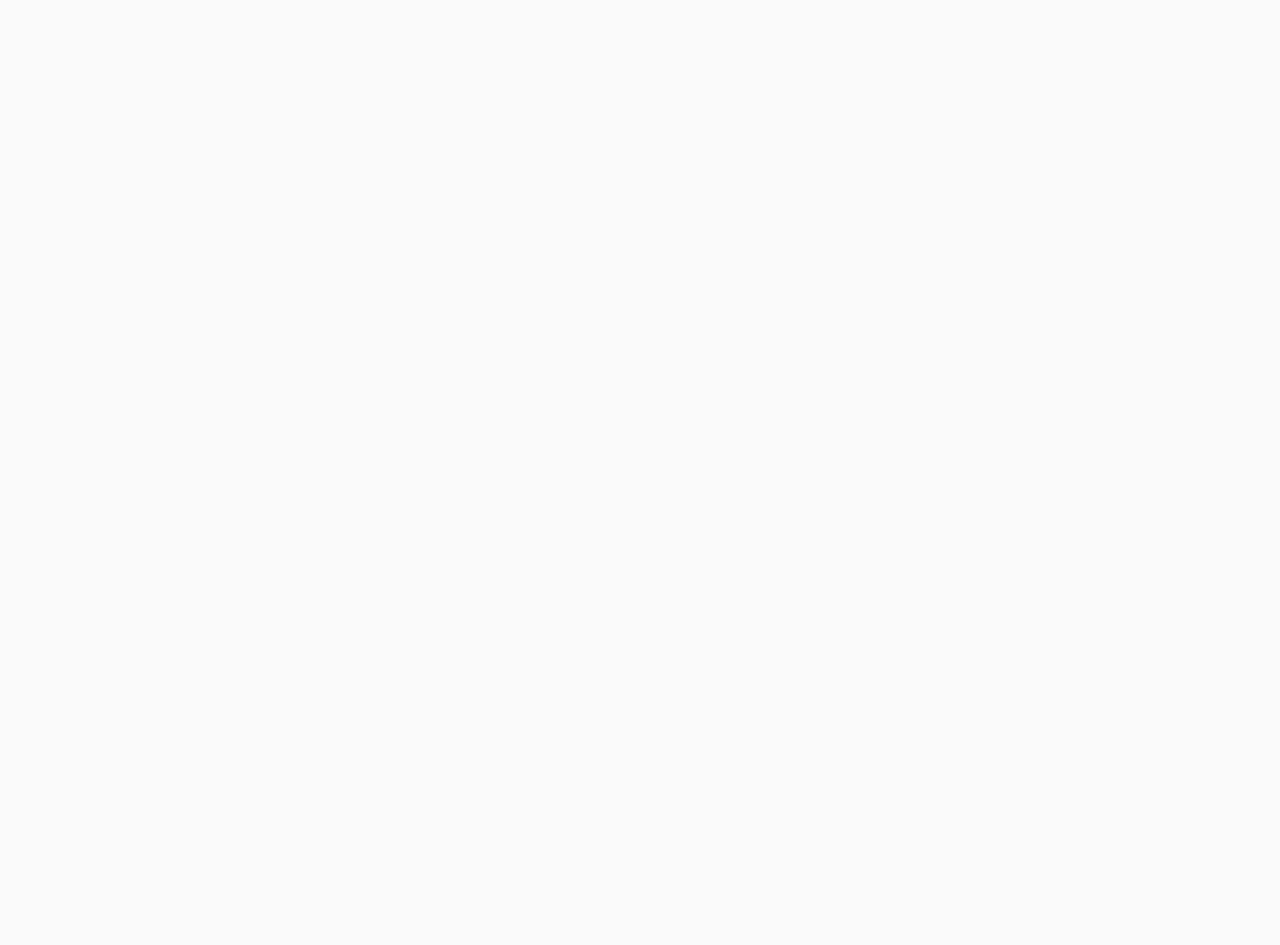
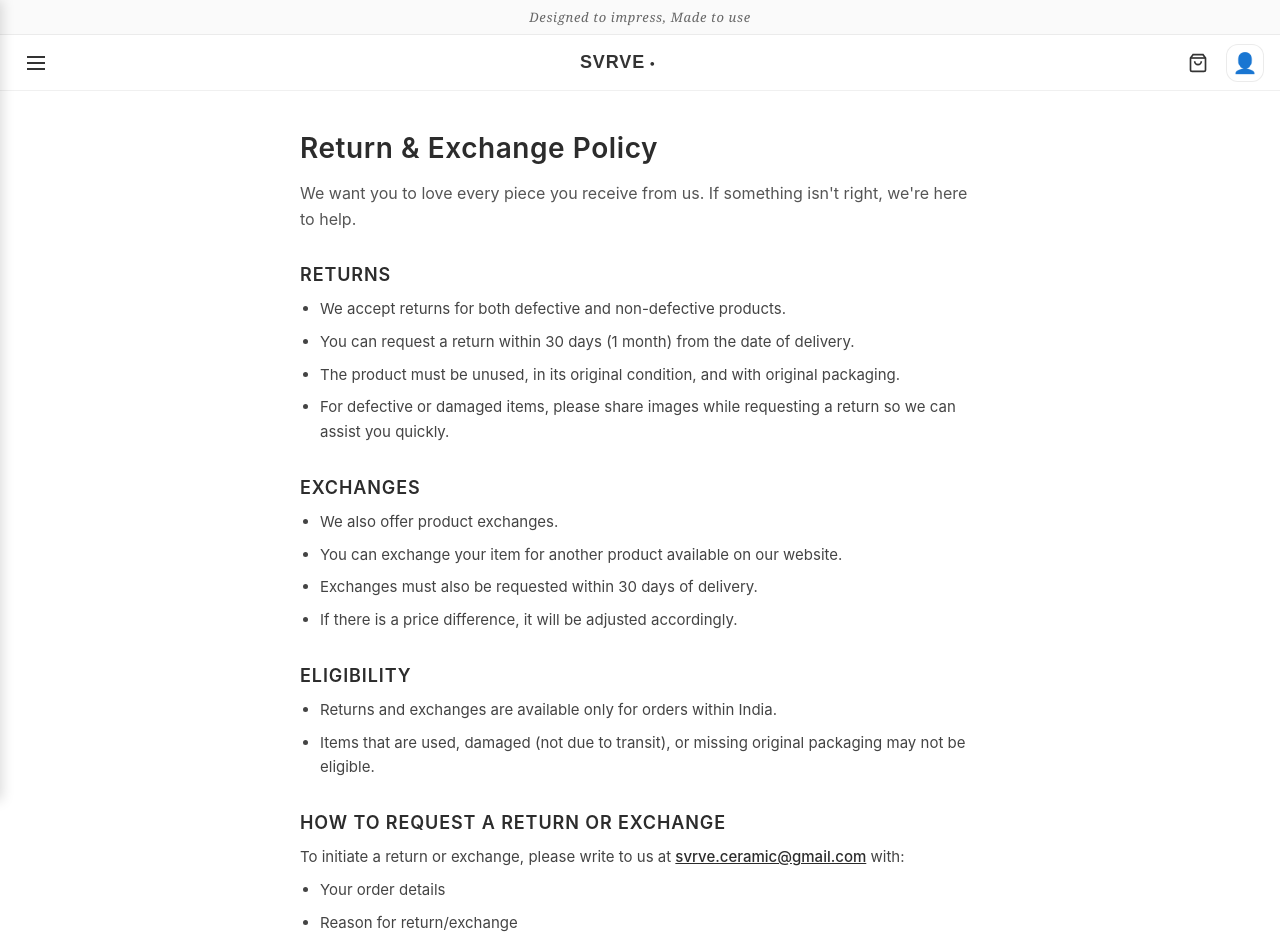
Before and after one commit to aryeahtyagi/Ceramic-web, a Nuxt app: page /return-policy in a window 1280 px wide. Before the commit this address had no page. Shown: the top 945 px of the page. Before the commit the page ends 800 px from the top, so only its background shows below. Built offline with nearby package versions, Linux system fonts and the light colour scheme.

Commit message:
dev: return policy page added

```diff
--- a/components/HamburgerMenu.vue
+++ b/components/HamburgerMenu.vue
@@ -59,6 +59,11 @@
         <NuxtLink to="/cart" class="menu-item" @click="closeMenu">
           <span class="menu-icon">🛒</span>
           <span class="menu-label">Cart</span>
+        </NuxtLink>
+
+        <NuxtLink to="/return-policy" class="menu-item" @click="closeMenu">
+          <span class="menu-icon">↩️</span>
+          <span class="menu-label">Return Policy</span>
         </NuxtLink>
 
         <NuxtLink v-if="auth.isAuthenticated.value" to="/orders" class="menu-item" @click="closeMenu">
--- /dev/null
+++ b/pages/return-policy.vue
@@ -0,0 +1,334 @@
+<template>
+  <div class="policy-page">
+    <!-- Top Banner -->
+    <div class="top-banner">
+      <p class="banner-text">Designed to impress, Made to use</p>
+    </div>
+
+    <!-- Header -->
+    <header class="topbar">
+      <button class="menu-btn" type="button" aria-label="Menu" @click="menuOpen = true">
+        <svg viewBox="0 0 24 24" fill="none" stroke="currentColor" stroke-width="2">
+          <path d="M3 12h18M3 6h18M3 18h18"/>
+        </svg>
+      </button>
+      <NuxtLink to="/" class="brand-logo">
+        <span class="logo-text">SVRVE</span>
+        <span class="logo-dot">•</span>
+      </NuxtLink>
+      <div class="topbar-actions">
+        <button class="cart-btn" type="button" @click="router.push('/cart')" aria-label="Cart">
+          <svg viewBox="0 0 24 24" fill="none" stroke="currentColor" stroke-width="2">
+            <path d="M6 2L3 6v14a2 2 0 0 0 2 2h14a2 2 0 0 0 2-2V6l-3-4z"/>
+            <line x1="3" y1="6" x2="21" y2="6"/>
+            <path d="M16 10a4 4 0 0 1-8 0"/>
+          </svg>
+          <span v-if="cart.totalQty.value" class="cart-badge" aria-label="Cart items">{{ cart.totalQty.value }}</span>
+        </button>
+        <AccountDropdown />
+      </div>
+    </header>
+
+    <!-- Hamburger Menu -->
+    <HamburgerMenu :is-open="menuOpen" @close="menuOpen = false" />
+
+    <div class="content">
+      <article class="policy-content">
+        <h1 class="policy-title">Return & Exchange Policy</h1>
+        <p class="policy-intro">We want you to love every piece you receive from us. If something isn't right, we're here to help.</p>
+
+        <section class="policy-section">
+          <h2 class="section-heading">Returns</h2>
+          <ul class="policy-list">
+            <li>We accept returns for both defective and non-defective products.</li>
+            <li>You can request a return within 30 days (1 month) from the date of delivery.</li>
+            <li>The product must be unused, in its original condition, and with original packaging.</li>
+            <li>For defective or damaged items, please share images while requesting a return so we can assist you quickly.</li>
+          </ul>
+        </section>
+
+        <section class="policy-section">
+          <h2 class="section-heading">Exchanges</h2>
+          <ul class="policy-list">
+            <li>We also offer product exchanges.</li>
+            <li>You can exchange your item for another product available on our website.</li>
+            <li>Exchanges must also be requested within 30 days of delivery.</li>
+            <li>If there is a price difference, it will be adjusted accordingly.</li>
+          </ul>
+        </section>
+
+        <section class="policy-section">
+          <h2 class="section-heading">Eligibility</h2>
+          <ul class="policy-list">
+            <li>Returns and exchanges are available only for orders within India.</li>
+            <li>Items that are used, damaged (not due to transit), or missing original packaging may not be eligible.</li>
+          </ul>
+        </section>
+
+        <section class="policy-section">
+          <h2 class="section-heading">How to Request a Return or Exchange</h2>
+          <p class="policy-text">To initiate a return or exchange, please write to us at <a href="mailto:svrve.ceramic@gmail.com" class="policy-link">svrve.ceramic@gmail.com</a> with:</p>
+          <ul class="policy-list">
+            <li>Your order details</li>
+            <li>Reason for return/exchange</li>
+            <li>Image of the defective piece (for defective or damaged items)</li>
+            <li>Image of the bill that was handed to you when the product was delivered</li>
+          </ul>
+          <p class="policy-text">We will guide you through the next steps.</p>
+        </section>
+
+        <div class="policy-cta">
+          <NuxtLink to="/collections" class="cta-button">Continue Shopping</NuxtLink>
+        </div>
+      </article>
+    </div>
+  </div>
+</template>
+
+<script setup>
+const router = useRouter()
+const cart = useCart()
+const menuOpen = ref(false)
+
+useHead({
+  title: 'Return & Exchange Policy - SVRVE Ceramics',
+  meta: [
+    {
+      name: 'description',
+      content: 'Learn about our return and exchange policy. We accept returns within 30 days for both defective and non-defective products. Exchanges available for orders within India.'
+    }
+  ]
+})
+</script>
+
+<style scoped>
+.policy-page {
+  min-height: 100vh;
+  background: #fff;
+}
+
+.top-banner {
+  background: #fafafa;
+  padding: 8px 0;
+  text-align: center;
+  border-bottom: 1px solid rgba(0, 0, 0, 0.06);
+}
+
+.banner-text {
+  margin: 0;
+  font-size: 0.8125rem;
+  font-weight: 400;
+  color: #666;
+  font-family: 'Georgia', 'Times New Roman', serif;
+  font-style: italic;
+  letter-spacing: 0.05em;
+  text-transform: none;
+}
+
+.banner-text::first-letter {
+  text-transform: capitalize;
+}
+
+.topbar {
+  position: sticky;
+  top: 0;
+  z-index: 150;
+  height: 56px;
+  display: flex;
+  align-items: center;
+  justify-content: space-between;
+  padding: 0 16px;
+  background: #fff;
+  border-bottom: 1px solid rgba(0, 0, 0, 0.06);
+}
+
+.menu-btn {
+  background: none;
+  border: none;
+  cursor: pointer;
+  padding: 8px;
+  display: flex;
+  align-items: center;
+  justify-content: center;
+}
+
+.menu-btn svg {
+  width: 24px;
+  height: 24px;
+  stroke: #333;
+}
+
+.brand-logo {
+  display: flex;
+  align-items: center;
+  gap: 4px;
+  text-decoration: none;
+  color: #333;
+  font-weight: 600;
+  font-size: 1.125rem;
+  letter-spacing: 0.05em;
+}
+
+.logo-text {
+  font-family: sans-serif;
+}
+
+.logo-dot {
+  font-size: 0.75rem;
+  color: #333;
+}
+
+.topbar-actions {
+  display: inline-flex;
+  align-items: center;
+  gap: 10px;
+}
+
+.cart-btn {
+  position: relative;
+  background: none;
+  border: none;
+  cursor: pointer;
+  padding: 8px;
+  display: flex;
+  align-items: center;
+  justify-content: center;
+}
+
+.cart-btn svg {
+  width: 20px;
+  height: 20px;
+  stroke: #333;
+}
+
+.cart-badge {
+  position: absolute;
+  top: -4px;
+  right: -4px;
+  background: #d32f2f;
+  color: #fff;
+  font-size: 0.625rem;
+  font-weight: 600;
+  min-width: 18px;
+  height: 18px;
+  border-radius: 9px;
+  display: flex;
+  align-items: center;
+  justify-content: center;
+  padding: 0 4px;
+  line-height: 1;
+}
+
+.content {
+  max-width: 720px;
+  margin: 0 auto;
+  padding: 40px 20px 60px;
+}
+
+.policy-content {
+  color: #2c2c2c;
+}
+
+.policy-title {
+  font-size: 1.75rem;
+  font-weight: 600;
+  margin: 0 0 1rem;
+  font-family: -apple-system, BlinkMacSystemFont, 'Segoe UI', 'Helvetica Neue', Arial, sans-serif;
+  letter-spacing: 0.02em;
+}
+
+.policy-intro {
+  font-size: 1rem;
+  line-height: 1.6;
+  color: #555;
+  margin: 0 0 2rem;
+  font-family: -apple-system, BlinkMacSystemFont, 'Segoe UI', 'Helvetica Neue', Arial, sans-serif;
+}
+
+.policy-section {
+  margin-bottom: 2rem;
+}
+
+.section-heading {
+  font-size: 1.125rem;
+  font-weight: 600;
+  margin: 0 0 0.75rem;
+  font-family: -apple-system, BlinkMacSystemFont, 'Segoe UI', 'Helvetica Neue', Arial, sans-serif;
+  text-transform: uppercase;
+  letter-spacing: 0.05em;
+}
+
+.policy-list {
+  margin: 0;
+  padding-left: 1.25rem;
+  list-style: disc;
+}
+
+.policy-list li {
+  font-size: 0.9375rem;
+  line-height: 1.65;
+  color: #444;
+  margin-bottom: 0.5rem;
+  font-family: -apple-system, BlinkMacSystemFont, 'Segoe UI', 'Helvetica Neue', Arial, sans-serif;
+}
+
+.policy-list li:last-child {
+  margin-bottom: 0;
+}
+
+.policy-text {
+  font-size: 0.9375rem;
+  line-height: 1.65;
+  color: #444;
+  margin: 0 0 0.5rem;
+  font-family: -apple-system, BlinkMacSystemFont, 'Segoe UI', 'Helvetica Neue', Arial, sans-serif;
+}
+
+.policy-link {
+  color: #2c2c2c;
+  text-decoration: underline;
+  font-weight: 500;
+}
+
+.policy-link:hover {
+  color: #000;
+}
+
+.policy-cta {
+  margin-top: 2.5rem;
+  padding-top: 2rem;
+  border-top: 1px solid rgba(0, 0, 0, 0.06);
+}
+
+.cta-button {
+  display: inline-block;
+  background-color: #2c2c2c;
+  color: #fff;
+  border: 1px solid #2c2c2c;
+  padding: 14px 32px;
+  font-size: 0.875rem;
+  font-weight: 500;
+  border-radius: 0;
+  cursor: pointer;
+  transition: all 0.2s;
+  text-decoration: none;
+  text-transform: uppercase;
+  letter-spacing: 0.05em;
+  font-family: -apple-system, BlinkMacSystemFont, 'Segoe UI', 'Helvetica Neue', Arial, sans-serif;
+}
+
+.cta-button:hover {
+  background-color: #000;
+  border-color: #000;
+}
+
+@media (max-width: 768px) {
+  .policy-title {
+    font-size: 1.5rem;
+  }
+
+  .content {
+    padding: 32px 16px 48px;
+  }
+}
+</style>
```
Also changed, not shown: layouts/default.vue (line endings or trailing spaces).
